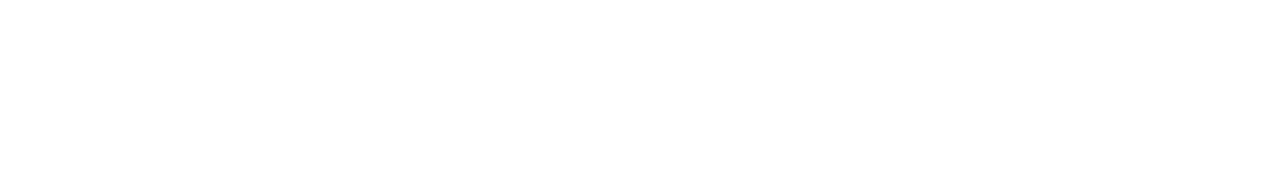
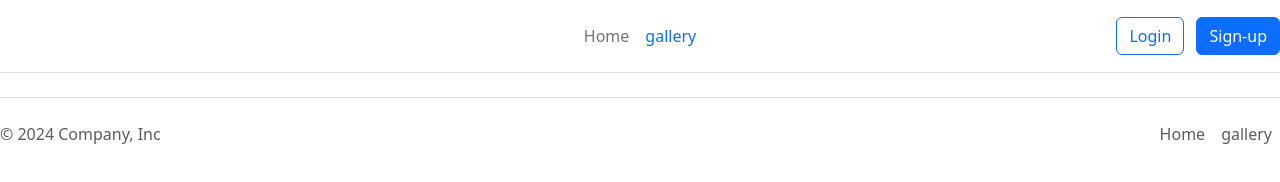
Before and after one commit to Tomimeno/tp-3, a plain HTML site: page index.html in a window 1280 px wide. Drawn offline with nearby package versions, Linux system fonts and the light colour scheme.

Commit message:
header echo

```diff
--- a/index.html
+++ b/index.html
@@ -1,11 +1,40 @@
 <!DOCTYPE html>
 <html lang="en">
 <head>
+    <link href="https://cdn.jsdelivr.net/npm/bootstrap@5.3.3/dist/css/bootstrap.min.css" rel="stylesheet" integrity="sha384-QWTKZyjpPEjISv5WaRU9OFeRpok6YctnYmDr5pNlyT2bRjXh0JMhjY6hW+ALEwIH" crossorigin="anonymous">
+    <script src="https://cdn.jsdelivr.net/npm/bootstrap@5.3.3/dist/js/bootstrap.bundle.min.js" integrity="sha384-YvpcrYf0tY3lHB60NNkmXc5s9fDVZLESaAA55NDzOxhy9GkcIdslK1eN7N6jIeHz" crossorigin="anonymous"></script>
     <meta charset="UTF-8">
     <meta name="viewport" content="width=device-width, initial-scale=1.0">
-    <title>Document</title>
+    <title>principal</title>
 </head>
 <body>
+    <header class="d-flex flex-wrap align-items-center justify-content-center justify-content-md-between py-3 mb-4 border-bottom">
+        <div class="col-md-3 mb-2 mb-md-0">
+          <a href="/" class="d-inline-flex link-body-emphasis text-decoration-none">
+            <svg class="bi" width="40" height="32" role="img" aria-label="Bootstrap"><use xlink:href="#bootstrap"></use></svg>
+          </a>
+        </div>
 
+        <ul class="nav col-12 col-md-auto mb-2 justify-content-center mb-md-0">
+          <li><a href="index.html" class="nav-link px-2 link-secondary">Home</a></li>
+          <li><a href="galeria.html" class="nav-link px-2">gallery</a></li>
+        </ul>
+
+        <div class="col-md-3 text-end">
+          <button type="button" class="btn btn-outline-primary me-2">Login</button>
+          <button type="button" class="btn btn-primary">Sign-up</button>
+        </div>
+      </header>
+      <footer class="d-flex flex-wrap justify-content-between align-items-center py-3 my-4 border-top">
+        <p class="col-md-4 mb-0 text-body-secondary">© 2024 Company, Inc</p>
+
+        <img href="accets/f1 logo.png" id="logo">
+
+        <ul class="nav col-md-4 justify-content-end">
+          <li class="nav-item"><a href="index.html" class="nav-link px-2 text-body-secondary">Home</a></li>
+          <li class="nav-item"><a href="galeria.html" class="nav-link px-2 text-body-secondary">gallery</a></li>
+
+        </ul>
+      </footer>
 </body>
 </html>
```
Also changed, not shown: galeria.html (+12 -0 lines), src/main.css (+7 -0 lines), accets/f1 logo.png (added).
